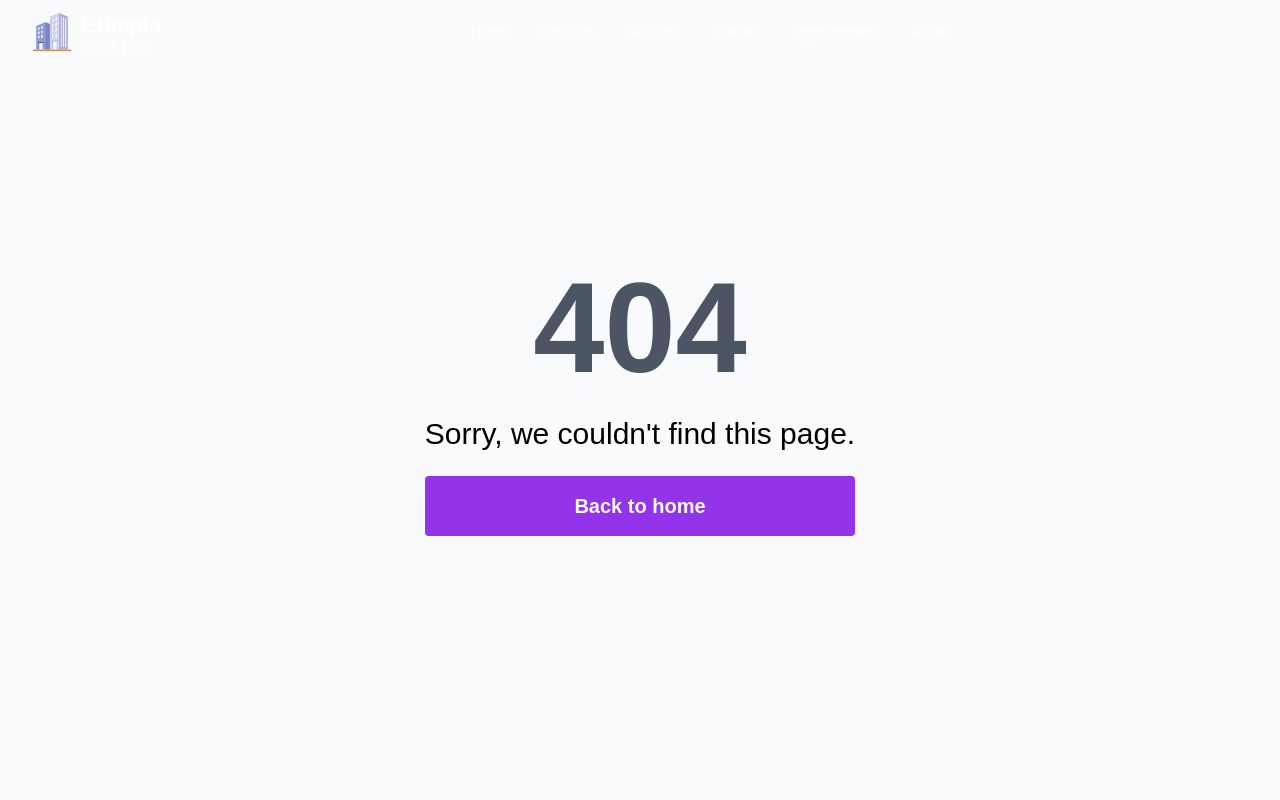
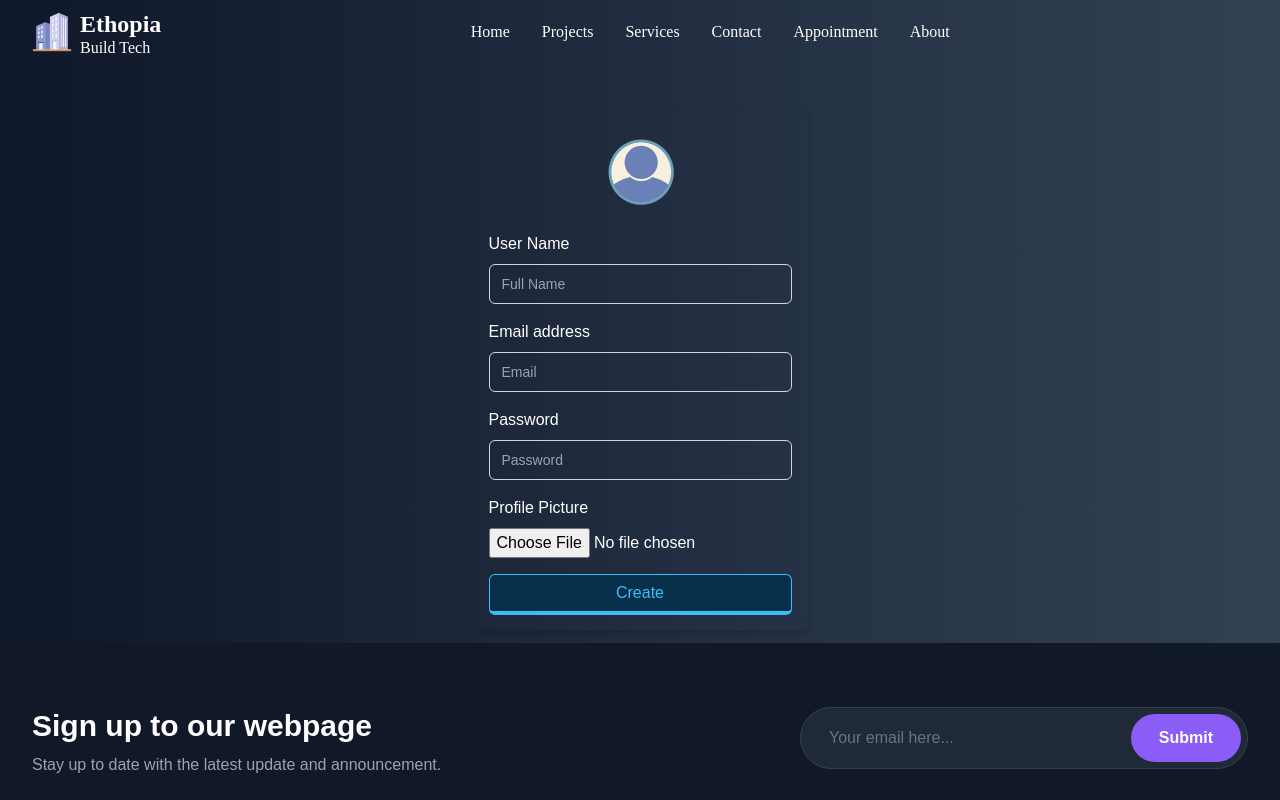
Before and after one commit to ayanhasnain03/Eutopia-2024-Client, a React (Vite) app: page /register in a window 1280 px wide. Built offline with nearby package versions, Linux system fonts and the light colour scheme.

Commit message:
login register done

```diff
--- a/src/App.jsx
+++ b/src/App.jsx
@@ -4,21 +4,22 @@ import Footer from "./components/layout/Footer/Footer";
 import Navbar from "./components/layout/Navbar/Navbar";
 import PageNotFound from "./pages/404/PageNotFound";
 import Login from "./pages/Authorization/Login/Login";
+import Register from "./pages/Authorization/Register/Register";
 
 const Home = React.lazy(() => import("./pages/Home/Home"));
 const About = React.lazy(() => import("./pages/About/About"));
 
 const App = () => {
-
   return (
     <div>
       <BrowserRouter>
         <Navbar />
-        <Suspense >
+        <Suspense>
           <Routes>
             <Route path="/" element={<Home />} />
             <Route path="/about" element={<About />} />
-            <Route path="/login" element={<Login/>} />
+            <Route path="/login" element={<Login />} />
+            <Route path="/register" element={<Register />} />
             <Route path="*" element={<PageNotFound />} />
           </Routes>
         </Suspense>
--- a/src/components/layout/Navbar/Navbar.jsx
+++ b/src/components/layout/Navbar/Navbar.jsx
@@ -12,7 +12,7 @@ import gsap from "gsap";
 function Navbar() {
   useGSAP(() => {
     const tl = gsap.timeline();
-    tl.to(".preloader", { delay: 3, duration: 0.5, y: -1000 });
+    tl.to(".preloader", { delay: 3, duration: 0.5, y: -1500 });
     tl.from(".nav-logo", { duration: 1, opacity: 0 });
     tl.from(".nav-links-lg > li", { duration: 0.4, opacity: 0, stagger: 0.1 });
     tl.from(".nav-links-sm > div", { duration: 0.5, opacity: 0, stagger: 0.1 });
--- a/src/pages/Authorization/Login/Login.jsx
+++ b/src/pages/Authorization/Login/Login.jsx
@@ -17,7 +17,7 @@ const Login = () => {
   };
 
   return (
-    <div className="pt-16  h-[100vh] bg-gradient-to-r from-slate-900 to-slate-700 ">
+    <div className="p-16   bg-gradient-to-r from-slate-900 to-slate-700 ">
       <div className="flex mt-[8rem] bg-white rounded-lg shadow-lg overflow-hidden mx-auto max-w-sm lg:max-w-4xl">
         <div className="hidden lg:block lg:w-1/2 bg-cover">
           <img
@@ -37,6 +37,8 @@ const Login = () => {
               Email Address
             </label>
             <input
+              value={email}
+              onChange={(e) => setEmail(e.target.value)}
               className="bg-gray-200 text-gray-700 focus:outline-none focus:shadow-outline border border-gray-300 rounded py-2 px-4 block w-full appearance-none"
               type="email"
             />
@@ -49,6 +51,8 @@ const Login = () => {
               <Link to={"/forgot-password"}>Forgot Password?</Link>
             </div>
             <input
+              value={password}
+              onChange={(e) => setPassword(e.target.value)}
               className="bg-gray-200 text-gray-700 focus:outline-none focus:shadow-outline border border-gray-300 rounded py-2 px-4 block w-full appearance-none"
               type="password"
             />
@@ -65,13 +69,16 @@ const Login = () => {
               onClick={togglePasswordVisibility}
             ></svg>
           </div>
-          <div className="mt-8 ml-[6.5rem]">
-            <button class="border text-gray-50  duration-300 relative group cursor-pointer   overflow-hidden h-14 w-40 rounded-md bg-neutral-800 p-2  font-extrabold hover:bg-sky-700">
-              <div class="absolute group-hover:-top-1 group-hover:-right-2 z-10 w-16 h-16 rounded-full group-hover:scale-150  duration-700 right-12 top-12 bg-yellow-500"></div>
-              <div class="absolute group-hover:-top-1 group-hover:-right-2 z-10 w-12 h-12 rounded-full group-hover:scale-150  duration-700 right-20 -top-6 bg-orange-500"></div>
-              <div class="absolute group-hover:-top-1 group-hover:-right-2 z-10 w-8 h-8   rounded-full group-hover:scale-150  duration-700 right-32 top-6 bg-pink-500"></div>
-              <div class="absolute group-hover:-top-1 group-hover:-right-2 z-10 w-4 h-4   rounded-full group-hover:scale-150  duration-700 right-2 top-12 bg-red-600"></div>
-              <p class="z-10 absolute bottom-2 left-2">Login</p>
+          <div className="mt-8 ml-4">
+            <button
+              onClick={submitHandler}
+              className="border text-gray-50  duration-300 relative group cursor-pointer   overflow-hidden h-14 w-40 rounded-md bg-neutral-800 p-2  font-extrabold hover:bg-sky-700"
+            >
+              <div className="absolute group-hover:-top-1 group-hover:-right-2 z-10 w-16 h-16 rounded-full group-hover:scale-150  duration-700 right-12 top-12 bg-yellow-500"></div>
+              <div className="absolute group-hover:-top-1 group-hover:-right-2 z-10 w-12 h-12 rounded-full group-hover:scale-150  duration-700 right-20 -top-6 bg-orange-500"></div>
+              <div className="absolute group-hover:-top-1 group-hover:-right-2 z-10 w-8 h-8   rounded-full group-hover:scale-150  duration-700 right-32 top-6 bg-pink-500"></div>
+              <div className="absolute group-hover:-top-1 group-hover:-right-2 z-10 w-4 h-4   rounded-full group-hover:scale-150  duration-700 right-2 top-12 bg-red-600"></div>
+              <p className="z-10 absolute bottom-2 ">Login</p>
             </button>
           </div>
           <div className="mt-4 flex items-center justify-between">
--- /dev/null
+++ b/src/pages/Authorization/Register/Register.jsx
@@ -0,0 +1,122 @@
+import { useState } from "react";
+
+const Register = () => {
+  const [username, setUsername] = useState("");
+  const [email, setEmail] = useState("");
+  const [password, setPassword] = useState("");
+
+  const [imagePrev, setImagePrev] = useState("");
+  const [image, setImage] = useState("");
+
+  const changeImageHandler = (e) => {
+    const file = e.target.files[0];
+    if (file) {
+      const reader = new FileReader();
+      reader.readAsDataURL(file);
+      reader.onload = () => {
+        setImagePrev(reader.result);
+        setImage(file);
+      };
+    }
+  };
+  const submitHandler = (e) => {
+    e.preventDefault();
+    console.log(username, email, password, image);
+  };
+  return (
+    <div className="bg-gradient-to-r from-slate-900 to-slate-700 flex items-center justify-center ">
+      <div className="mt-[6rem]">
+        <div className="flex items-center text-white justify-center my-3">
+          <div className="xl:mx-auto shadow-md p-4 xl:w-full xl:max-w-sm 2xl:max-w-md text-white rounded-lg">
+            <div className="mb-2" />
+            <div className="md:ml-[7rem] ml-[5rem]">
+              {imagePrev ? (
+                <img
+                  src={imagePrev}
+                  alt="profile"
+                  className="w-24 h-24 rounded-full object-cover"
+                />
+              ) : (
+                <img
+                  src="./avatar.png"
+                  alt="avatar"
+                  className="w-20 h-20 rounded-full object-cover"
+                />
+              )}
+            </div>
+            <form className="mt-5" onSubmit={submitHandler}>
+              <div className="space-y-4">
+                <div>
+                  <label className="text-base font-medium ">User Name</label>
+                  <div className="mt-2">
+                    <input
+                      value={username}
+                      onChange={(e) => setUsername(e.target.value)}
+                      required
+                      placeholder="Full Name"
+                      type="text"
+                      className="flex h-10 w-full rounded-md border border-gray-300 bg-transparent px-3 py-2 text-sm  placeholder:text-gray-400 focus:outline-none focus:ring-1 focus:ring-gray-400 focus:ring-offset-1 disabled:cursor-not-allowed disabled:opacity-50"
+                      name="user_name"
+                    />
+                  </div>
+                </div>
+                <div>
+                  <label className="text-base font-medium ">
+                    Email address
+                  </label>
+                  <div className="mt-2">
+                    <input
+                      value={email}
+                      onChange={(e) => setEmail(e.target.value)}
+                      required
+                      placeholder="Email"
+                      type="email"
+                      className="flex h-10 w-full rounded-md border border-gray-300 bg-transparent px-3 py-2 text-sm  placeholder:text-gray-400 focus:outline-none focus:ring-1 focus:ring-gray-400 focus:ring-offset-1 disabled:cursor-not-allowed disabled:opacity-50"
+                      name="email"
+                    />
+                  </div>
+                </div>
+                <div>
+                  <label className="text-base font-medium ">Password</label>
+                  <div className="mt-2">
+                    <input
+                      value={password}
+                      onChange={(e) => setPassword(e.target.value)}
+                      required
+                      placeholder="Password"
+                      type="text"
+                      className="flex h-10 w-full rounded-md border border-gray-300 bg-transparent px-3 py-2 text-sm  placeholder:text-gray-400 focus:outline-none focus:ring-1 focus:ring-gray-400 focus:ring-offset-1 disabled:cursor-not-allowed disabled:opacity-50"
+                      name="password"
+                    />
+                  </div>
+                </div>
+                <div className="mt-3">
+                  <label className="text-base font-medium ">
+                    Profile Picture
+                  </label>
+                  <div className="mt-2">
+                    <input
+                      className="file-input w-full max-w-xs"
+                      type="file"
+                      name="avatar"
+                      required
+                      onChange={changeImageHandler}
+                    />
+                  </div>
+                </div>
+                <div className="mt-4">
+                  <button class="bg-sky-950 text-sky-400 border border-sky-400 border-b-4 font-medium overflow-hidden relative w-full py-1.5 rounded-md hover:brightness-150 hover:border-t-4 hover:border-b active:opacity-75 outline-none duration-300 group">
+                    <span class="bg-sky-400 shadow-sky-400 absolute -top-[150%] left-0 inline-flex w-80 h-[5px] rounded-md opacity-50 group-hover:top-[150%] duration-500 shadow-[0_0_10px_10px_rgba(0,0,0,0.3)]"></span>
+                    Create
+                  </button>
+                </div>
+              </div>
+            </form>
+          </div>
+        </div>
+      </div>
+    </div>
+  );
+};
+
+export default Register;
```
Also changed, not shown: public/avatar.png (added).
